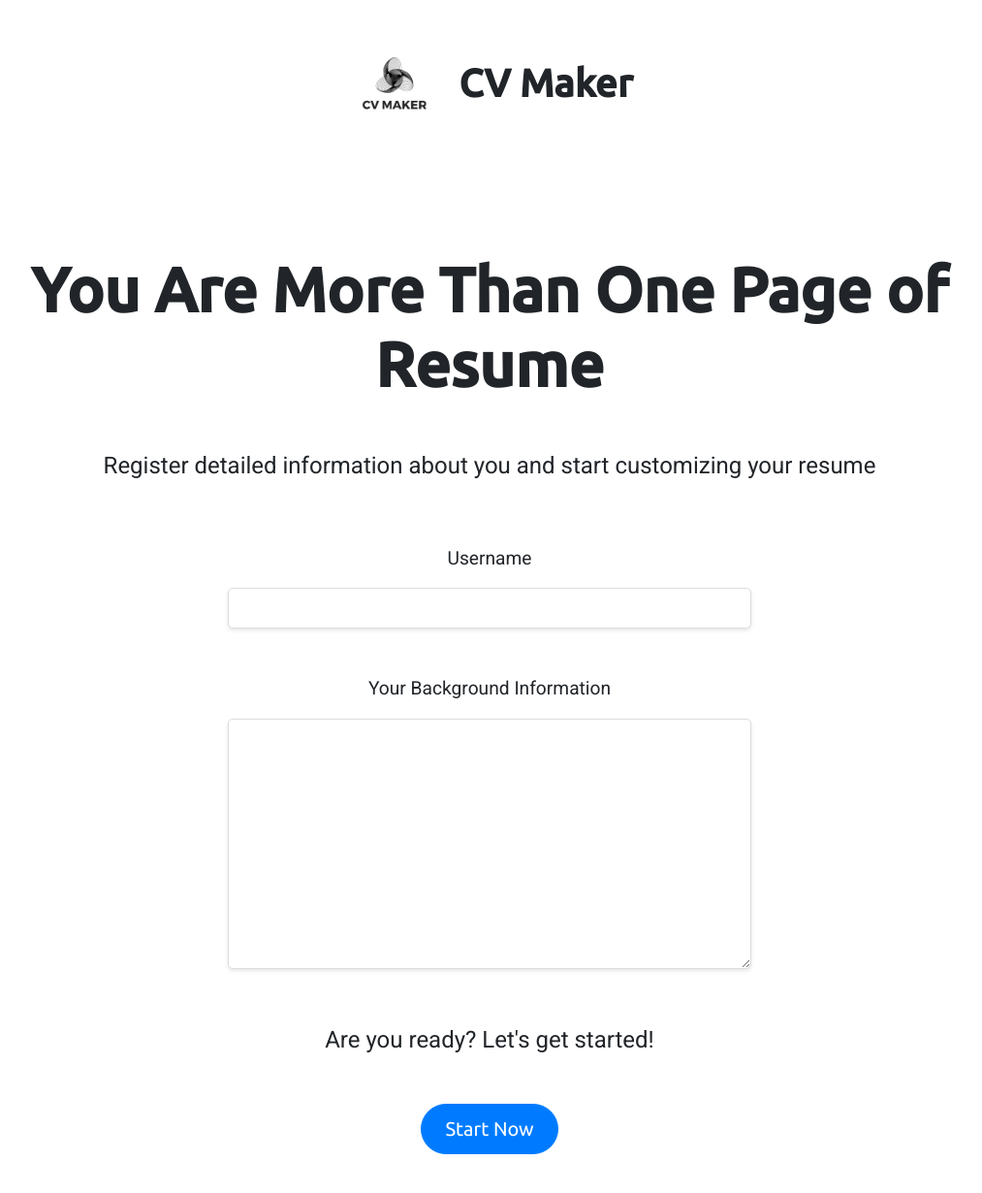
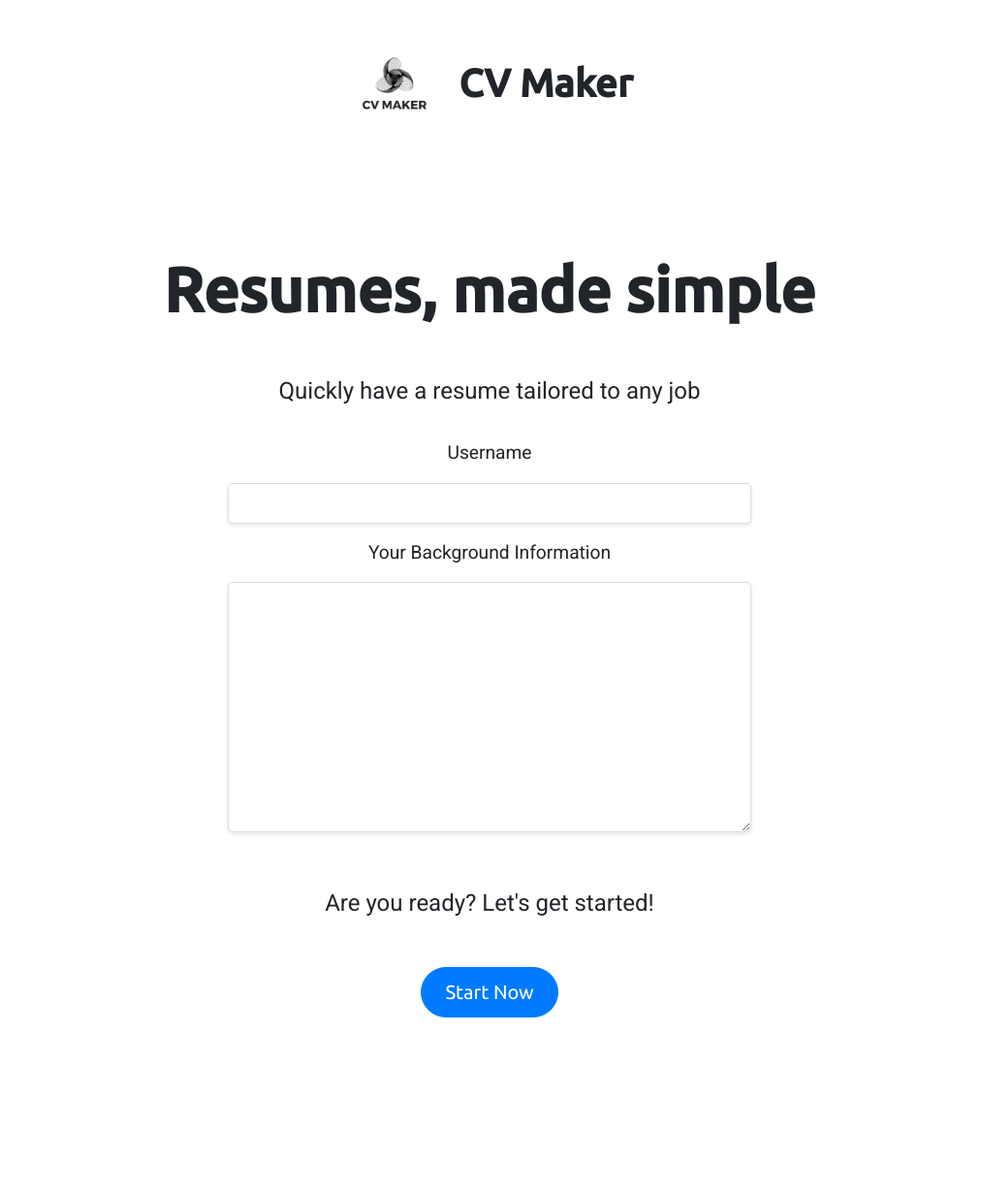
Before and after one commit to KevinISun/CV-Maker, a Django app: page / in a window 1280 px wide. Shown: the whole page at 97% size, without its empty margins (135-1148 px from the left). After the commit the page ends 1049 px from the top, so only its background shows below. Run offline with Django 4.2, Linux system fonts and the light colour scheme; some libraries are stand-ins or nearby versions.

Commit message:
Changing some titles and text

```diff
--- a/myblog/blog/templates/blog/post_create.html
+++ b/myblog/blog/templates/blog/post_create.html
@@ -17,8 +17,8 @@
         </div>
     </div>
 
-    <h1 class="large-text text-center mt-custom mb-5 animated">You Are More Than One Page of Resume</h1>
-    <p class="larger-text text-center animated mb-5">Register detailed information about you and start customizing your resume</p>
+    <h1 class="large-text text-center mt-custom mb-5 animated">Resumes, made simple</h1>
+    <p class="larger-text text-center animated">Quickly have a resume tailored to any job</p>
 
     <div class="row justify-content-center">
         <div class="col-12 col-md-6 text-center">
@@ -30,7 +30,7 @@
                     {{ form.username }}
                 </div>
 
-                <div class="form-group mt-5">
+                <div class="form-group">
                     <p>Your Background Information</p>
                     {{ form.content }}
                 </div>
@@ -40,6 +40,10 @@
 
             </form>
 
+            {% comment %} <div class="text-center mt-3">
+                <p>Are you ready? Let's get started!</p>
+                <a href="/apply" class="btn ubuntu btn-primary mt-2 d-block mx-auto" style="border-radius: 50px; padding: 10px 24px; font-size: 20px;">Start Now</a>
+            </div>            {% endcomment %}
         </div>
     </div>
 </div>
```
